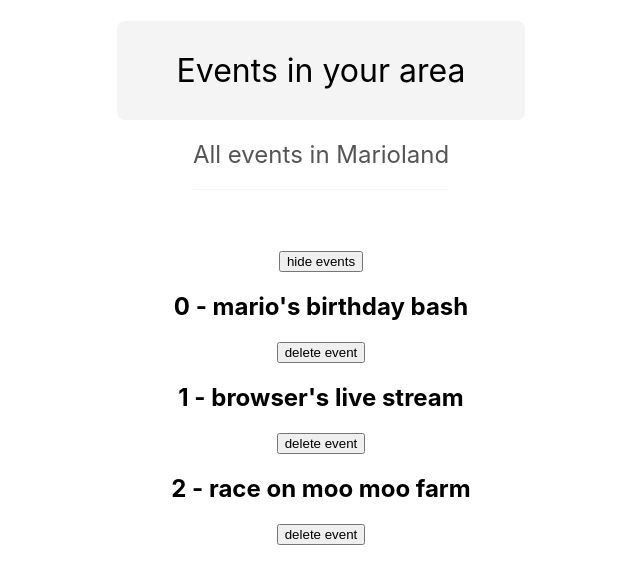
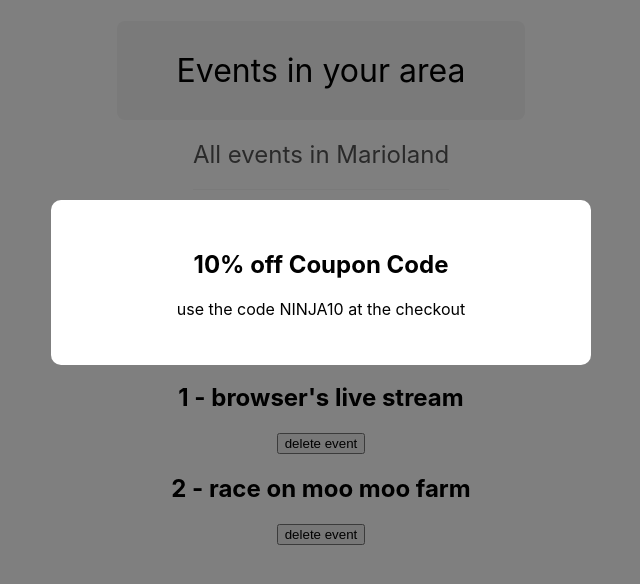
Before and after one commit to azizakbarov/React-Event-List, a React (Create React App) app: page / in a window 1280 px wide. Shown: the top 584 px of the page, without its empty margins (319-959 px from the left). Built offline with nearby package versions, Linux system fonts and the light colour scheme.

Commit message:
children props

```diff
--- a/src/App.js
+++ b/src/App.js
@@ -2,7 +2,7 @@
 import "./App.css";
 import { useState } from "react";
 import Title from "./components/Title";
-
+import Modal from "./components/Modal";
 function App() {
   const [showEvents, setShowEvents] = useState(true);
   const [events, setEvents] = useState([
@@ -55,6 +55,10 @@
             <button onClick={() => handleClick(event.id)}> delete event</button>
           </div>
         ))}
+      <Modal>
+        <h2>10% off Coupon Code</h2>
+        <p>use the code NINJA10 at the checkout</p>
+      </Modal>
     </div>
   );
 }
--- /dev/null
+++ b/src/components/Modal.css
@@ -0,0 +1,15 @@
+.modal-backdrop {
+  position: fixed;
+  top: 0;
+  left: 0;
+  width: 100%;
+  height: 100%;
+  background: rgba(0, 0, 0, 0.5);
+}
+.modal {
+  padding: 30px;
+  max-width: 480px;
+  margin: 200px auto;
+  background: #fff;
+  border-radius: 10px;
+}
--- /dev/null
+++ b/src/components/Modal.js
@@ -0,0 +1,9 @@
+import "./Modal.css";
+
+export default function Modal({ children }) {
+  return (
+    <div className="modal-backdrop">
+      <div className="modal">{children}</div>
+    </div>
+  );
+}
```
